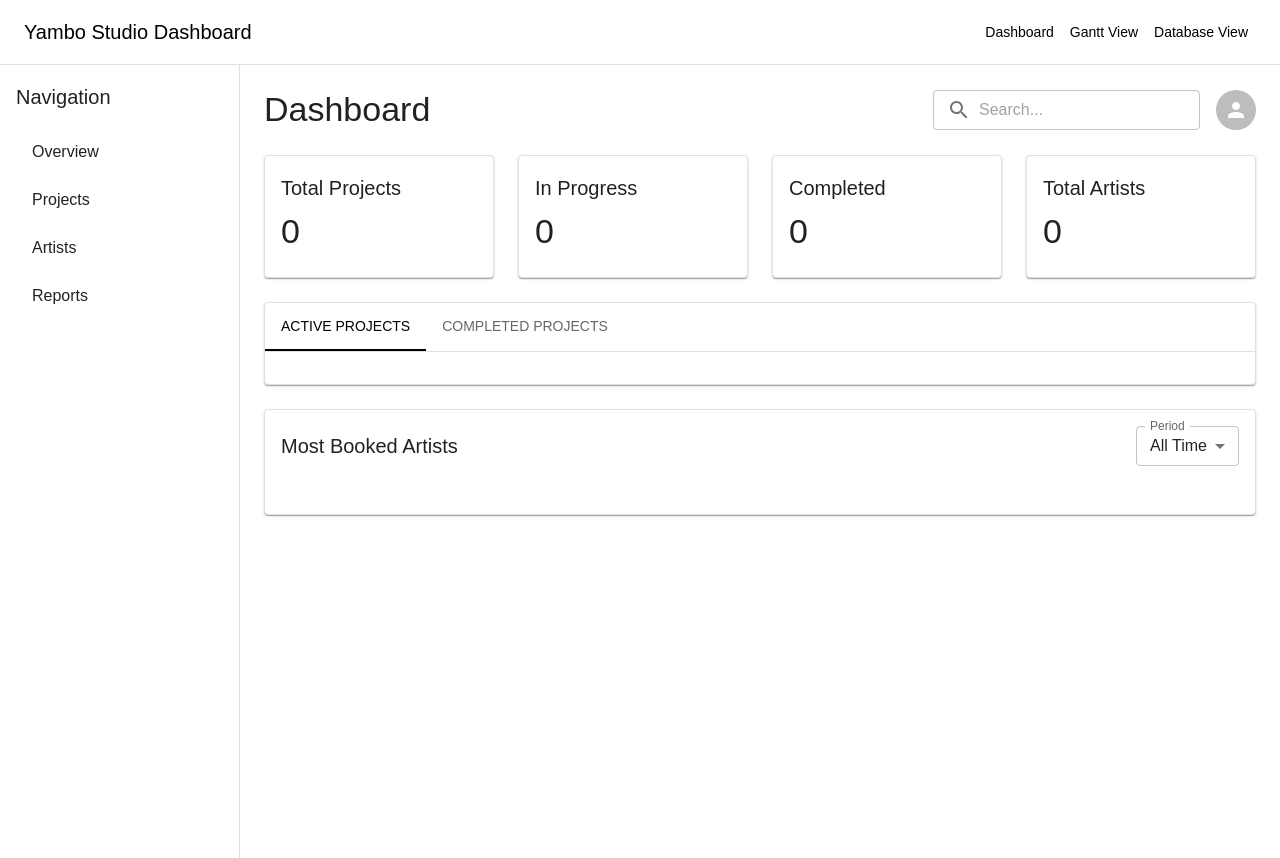
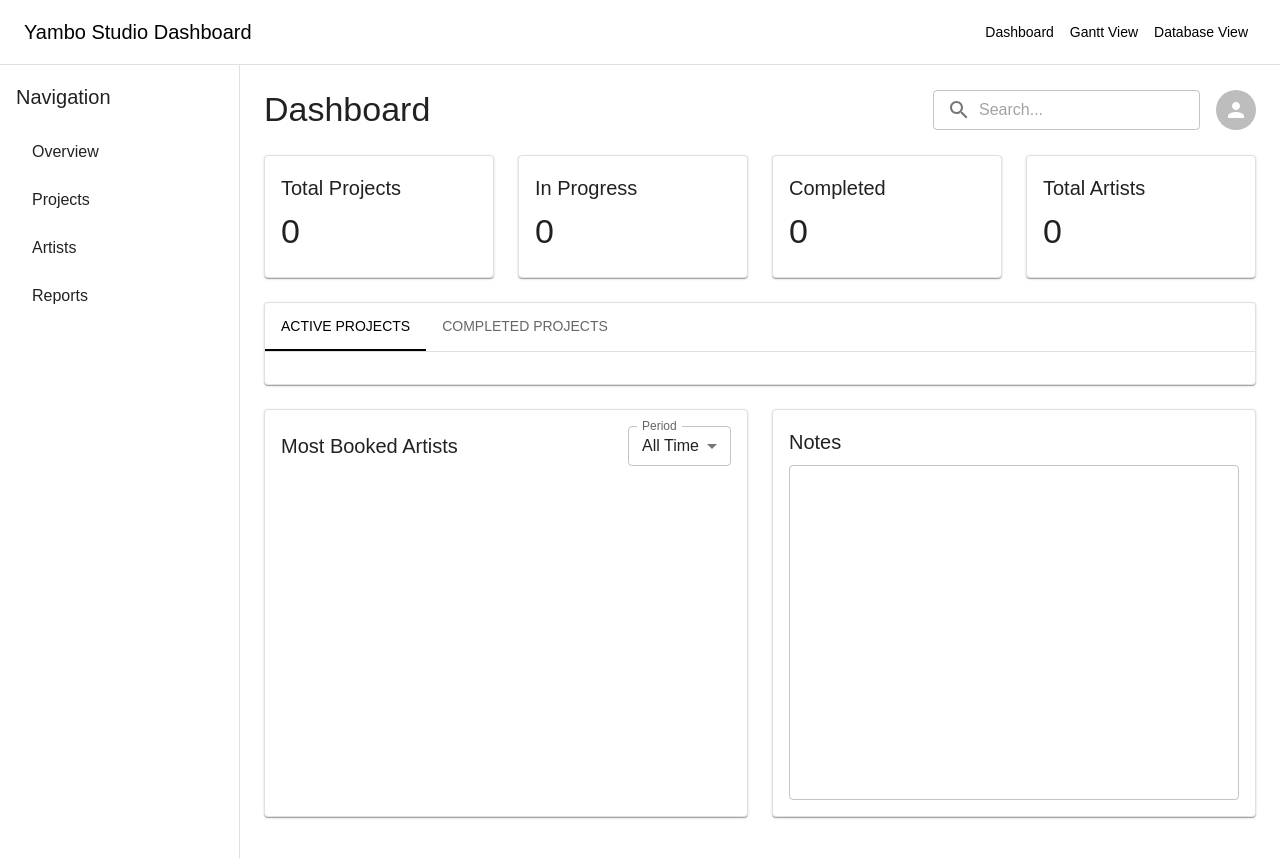
Before and after one commit to yamb0x/_yambo-studio-dash-v1, a React (Create React App) app: page / in a window 1280 px wide. Shown: the top 858 px of the page. Built offline with nearby package versions, Linux system fonts and the light colour scheme; the HTML template or start-up script is replaced by a standard one.

Commit message:
studioDash 1.0.4

```diff
--- a/src/pages/Dashboard.js
+++ b/src/pages/Dashboard.js
@@ -1,6 +1,7 @@
-import React, { useState, useEffect } from 'react';
-import { Typography, Grid, Paper, Box, Tabs, Tab, TextField, Avatar, InputAdornment, Card, CardContent, LinearProgress, Divider, List, ListItem, ListItemText, ListItemAvatar, Select, MenuItem, FormControl, InputLabel } from '@mui/material';
-import { Search as SearchIcon, Person as PersonIcon } from '@mui/icons-material';
+import React, { useState, useEffect, useRef, useMemo } from 'react';
+import { Typography, Grid, Paper, Box, Tabs, Tab, TextField, Avatar, InputAdornment, Card, CardContent, LinearProgress, Divider, List, ListItem, ListItemText, ListItemAvatar, Select, MenuItem, FormControl, InputLabel, IconButton } from '@mui/material';
+import { Search as SearchIcon, Person as PersonIcon, Instagram as InstagramIcon, Language as WebsiteIcon } from '@mui/icons-material';
+import BehanceIcon from '@mui/icons-material/Brush';
 import { useProjects } from '../contexts/ProjectContext';
 import { useArtists } from '../contexts/ArtistContext';
 import { format, isWithinInterval, parseISO, subMonths, subYears, isAfter, isBefore } from 'date-fns';
@@ -12,13 +13,36 @@ function Dashboard() {
   const [bookingPeriod, setBookingPeriod] = useState('all');
   const [artistBookings, setArtistBookings] = useState([]);
   const [mostBookedArtists, setMostBookedArtists] = useState([]);
+  const [notes, setNotes] = useState('');
+  const notesRef = useRef(null);
+
+  const currentDate = new Date();
+
+  const calculateBookingDays = (booking) => {
+    if (!booking?.startDate || !booking?.endDate) return 0;
+    const start = new Date(booking.startDate);
+    const end = new Date(booking.endDate);
+    return Math.ceil((end - start) / (1000 * 60 * 60 * 24)) + 1;
+  };
+
+  const calculateTotalCosts = (project) => {
+    if (!project || !project.bookings || !Array.isArray(project.bookings)) {
+      return 0;
+    }
+    return project.bookings.reduce((total, booking) => {
+      const days = calculateBookingDays(booking);
+      return total + (booking.dailyRate || 0) * days;
+    }, 0);
+  };
+
+  const calculateProfit = (project) => {
+    const totalCosts = calculateTotalCosts(project);
+    return project.budget - totalCosts;
+  };
 
   useEffect(() => {
     console.log('All projects:', projects);
     console.log('All artists:', artists);
-
-    const currentDate = new Date();
-    console.log('Current date:', currentDate);
 
     const filterDate = {
       'past3Months': subMonths(currentDate, 3),
@@ -53,42 +77,26 @@ function Dashboard() {
       };
     });
 
-    console.log('Artist bookings:', bookings);
-
     setArtistBookings(bookings);
 
-    // Sort and get top 5 most booked artists
-    const topArtists = [...bookings].sort((a, b) => b.bookings - a.bookings).slice(0, 5);
-    console.log('Top 5 most booked artists:', topArtists);
+    // Sort and get top 8 most booked artists
+    const topArtists = [...bookings].sort((a, b) => b.bookings - a.bookings).slice(0, 8);
+    setMostBookedArtists(topArtists);
 
-    setMostBookedArtists(topArtists);
+    // Load saved notes
+    const savedNotes = localStorage.getItem('dashboardNotes');
+    if (savedNotes) {
+      setNotes(savedNotes);
+    }
   }, [projects, artists, bookingPeriod]);
 
-  const currentDate = new Date();
-  console.log('Current date:', currentDate);
+  const inProgressProjects = projects.filter(project =>
+    isWithinInterval(currentDate, { start: parseISO(project.startDate), end: parseISO(project.endDate) })
+  );
 
-  const inProgressProjects = projects.filter(project => {
-    try {
-      const startDate = parseISO(project.startDate);
-      const endDate = parseISO(project.endDate);
-      console.log(`Project: ${project.name}, Start: ${startDate}, End: ${endDate}`);
-      return isWithinInterval(currentDate, { start: startDate, end: endDate });
-    } catch (error) {
-      console.error(`Error processing project ${project.name}:`, error);
-      return false;
-    }
-  });
-
-  console.log('In progress projects:', inProgressProjects);
-
-  const completedProjects = projects.filter(project => {
-    try {
-      return parseISO(project.endDate) < currentDate;
-    } catch (error) {
-      console.error(`Error processing completed project ${project.name}:`, error);
-      return false;
-    }
-  });
+  const completedProjects = projects.filter(project =>
+    parseISO(project.endDate) < currentDate
+  );
 
   const handleTabChange = (event, newValue) => {
     setTabValue(newValue);
@@ -98,18 +106,18 @@ function Dashboard() {
     setBookingPeriod(event.target.value);
   };
 
-  // Calculate project progress
   const calculateProgress = (project) => {
-    try {
     const start = parseISO(project.startDate);
     const end = parseISO(project.endDate);
     const total = end.getTime() - start.getTime();
     const elapsed = currentDate.getTime() - start.getTime();
     return Math.min(100, Math.max(0, (elapsed / total) * 100));
-    } catch (error) {
-      console.error(`Error calculating progress for project ${project.name}:`, error);
-      return 0;
-    }
+  };
+
+  const handleNotesChange = (event) => {
+    const newNotes = event.target.value;
+    setNotes(newNotes);
+    localStorage.setItem('dashboardNotes', newNotes);
   };
 
   return (
@@ -127,7 +135,7 @@ function Dashboard() {
       </Box>
 
       {/* Main content */}
-      <Box sx={{ flexGrow: 1, p: 3 }}>
+      <Box sx={{ flexGrow: 1, p: 3, display: 'flex', flexDirection: 'column' }}>
         {/* Header */}
         <Box sx={{ display: 'flex', justifyContent: 'space-between', alignItems: 'center', mb: 3 }}>
           <Typography variant="h4">Dashboard</Typography>
@@ -192,7 +200,10 @@ function Dashboard() {
                       <Typography variant="body2">
                         Progress: {Math.round(calculateProgress(project))}%
                       </Typography>
-                      <Typography variant="body2">Budget: ${project.budget}</Typography>
+                      <Typography variant="body2">Budget: ${project.budget.toLocaleString()}</Typography>
+                      <Typography variant="body2">
+                        Profit: ${calculateProfit(project).toLocaleString()}
+                      </Typography>
                     </CardContent>
                   </Card>
                 </Grid>
@@ -201,8 +212,10 @@ function Dashboard() {
           </Box>
         </Paper>
 
-        {/* Most booked artists */}
-        <Paper sx={{ p: 2, border: '1px solid #e0e0e0' }}>
+        {/* Most booked artists and Notes */}
+        <Grid container spacing={3} sx={{ flexGrow: 1, mb: 3 }}>
+          <Grid item xs={12} md={6}>
+            <Paper sx={{ p: 2, border: '1px solid #e0e0e0', height: '100%', overflow: 'auto' }}>
               <Box sx={{ display: 'flex', justifyContent: 'space-between', alignItems: 'center', mb: 2 }}>
                 <Typography variant="h6">Most Booked Artists</Typography>
                 <FormControl variant="outlined" size="small">
@@ -239,12 +252,54 @@ function Dashboard() {
                           </>
                         }
                       />
+                      <Box sx={{ display: 'flex', ml: 'auto' }}>
+                        {artist.instagram && (
+                          <IconButton size="small" href={artist.instagram} target="_blank" rel="noopener noreferrer">
+                            <InstagramIcon fontSize="small" />
+                          </IconButton>
+                        )}
+                        {artist.behance && (
+                          <IconButton size="small" href={artist.behance} target="_blank" rel="noopener noreferrer">
+                            <BehanceIcon fontSize="small" />
+                          </IconButton>
+                        )}
+                        {artist.website && (
+                          <IconButton size="small" href={artist.website} target="_blank" rel="noopener noreferrer">
+                            <WebsiteIcon fontSize="small" />
+                          </IconButton>
+                        )}
+                      </Box>
                     </ListItem>
                     {index < mostBookedArtists.length - 1 && <Divider />}
                   </React.Fragment>
                 ))}
               </List>
             </Paper>
+          </Grid>
+          <Grid item xs={12} md={6}>
+            <Paper sx={{ p: 2, border: '1px solid #e0e0e0', height: '100%', display: 'flex', flexDirection: 'column' }}>
+              <Typography variant="h6" gutterBottom>Notes</Typography>
+              <TextField
+                multiline
+                fullWidth
+                value={notes}
+                onChange={handleNotesChange}
+                variant="outlined"
+                sx={{
+                  flexGrow: 1,
+                  '& .MuiInputBase-root': {
+                    height: '100%',
+                    display: 'flex',
+                    flexDirection: 'column',
+                    '& textarea': {
+                      flexGrow: 1
+                    }
+                  }
+                }}
+              />
+            </Paper>
+          </Grid>
+        </Grid>
       </Box>
     </Box>
   );
```
Lines whose indentation alone changed are shown as unchanged.
